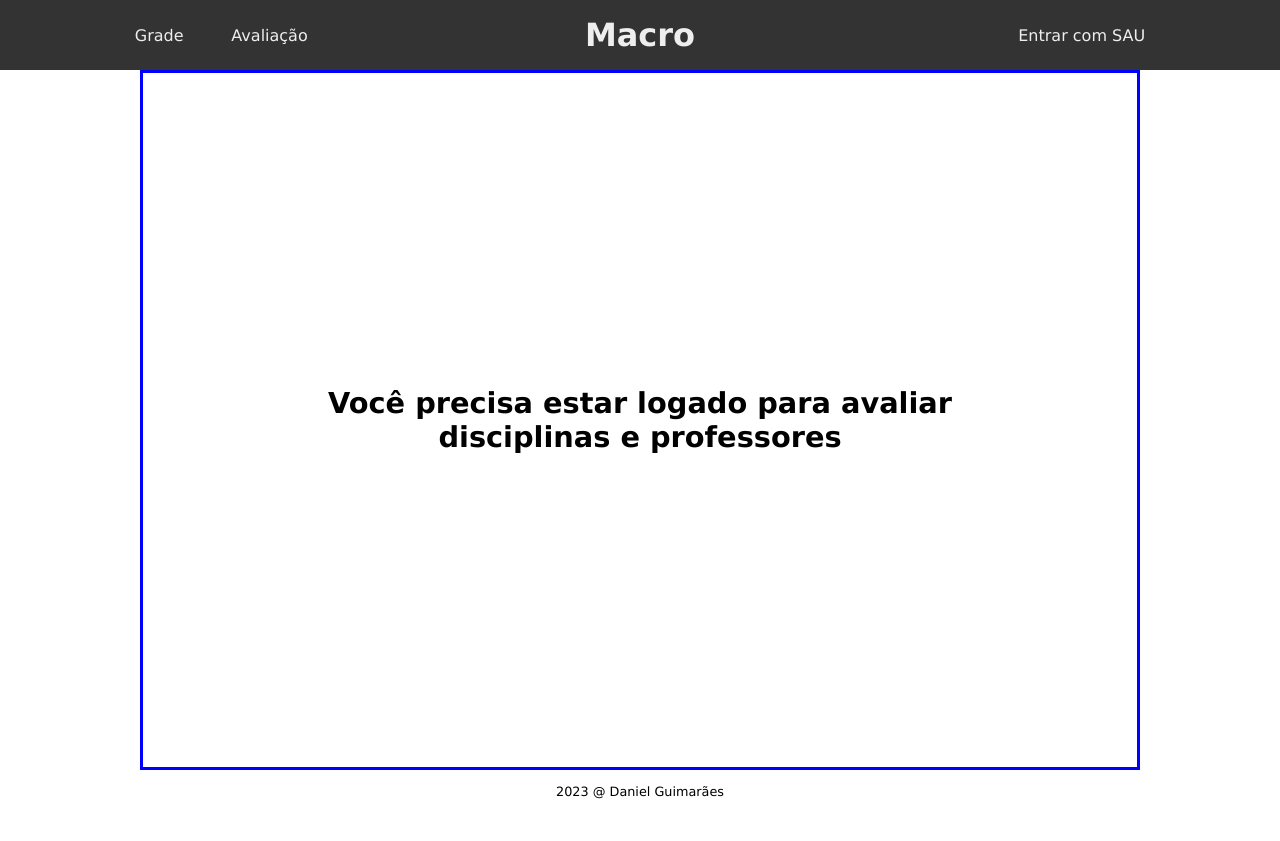
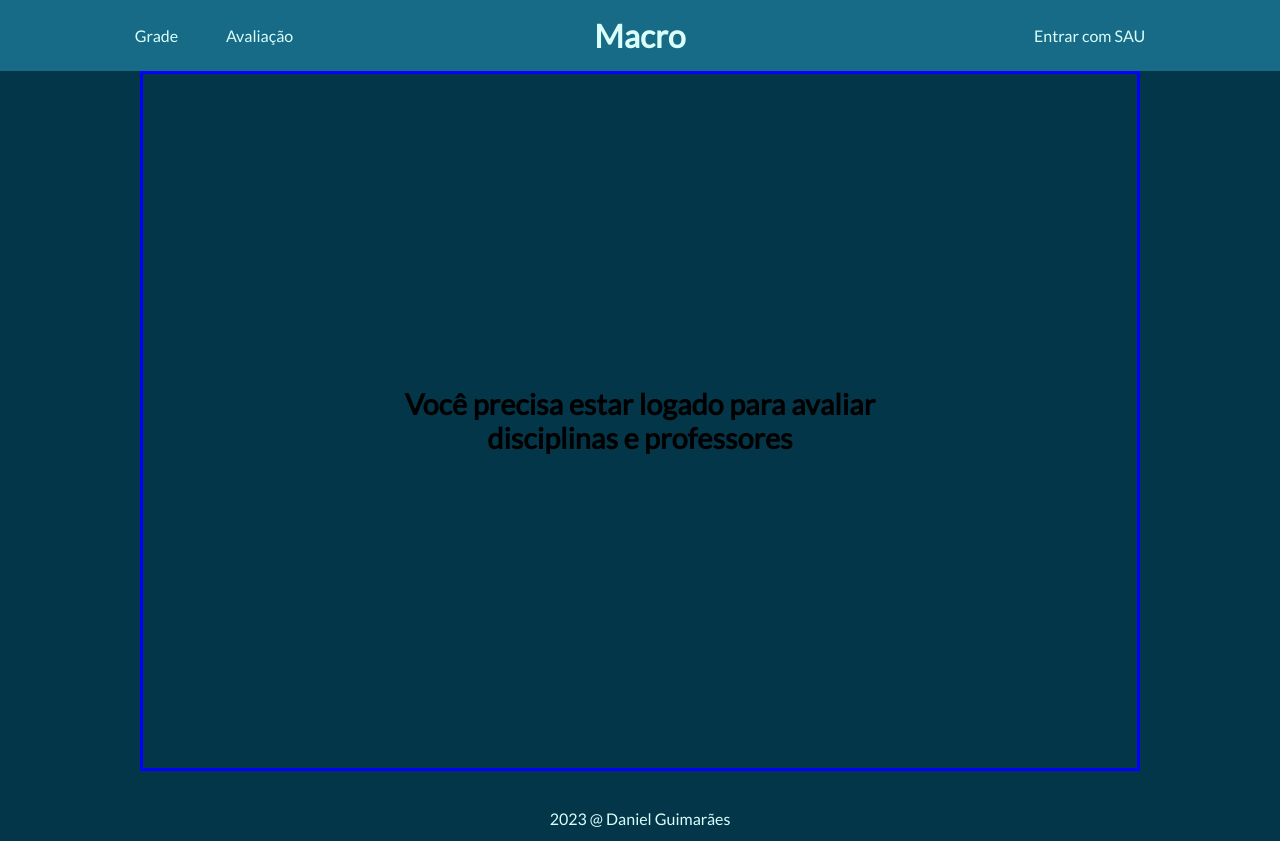
Before and after one commit to Leinadium/puc-disciplinas, a SvelteKit app in the folder front/: page /avaliacao in a window 1280 px wide. Before the commit the page ends 800 px from the top, so only its background shows below. Built offline with nearby package versions, Linux system fonts and the light colour scheme; no server answers.

Commit message:
front: iniciando banho de css

```diff
--- a/front/src/app.html
+++ b/front/src/app.html
@@ -15,7 +15,6 @@
 			height: 100%;
 			margin: 0;
 			padding: 0;
-			font-family: Verdana, Geneva, Tahoma, sans-serif;
 		}
 	</style>
 </html>
--- a/front/src/components/Footer.svelte
+++ b/front/src/components/Footer.svelte
@@ -8,15 +8,15 @@
 
 <style>
     div {
-        margin: 0;
-        padding: 0;
-        position: absolute;
-        bottom: 0;
+        box-sizing: border-box;
+        width: 100%;
+        padding: 3% 0 1% 0;
+        text-align: center;
 
-        width: 100%;
-        text-align: center;
+        background: var(--color-main-1);
     }
     span {
-        font-size: 0.8rem;
+        font-size: 1rem;
+        color: var(--color-main-4)
     }
 </style>
--- a/front/src/components/Header.svelte
+++ b/front/src/components/Header.svelte
@@ -19,8 +19,8 @@
 
 <style>
     header {
-        background-color: #333;
-        color: #fff;
+        background-color: var(--color-main-2);
+        color: var(--color-main-4);
         box-sizing: border-box;
         padding: 1rem 10%;
         width: 100%;
@@ -47,21 +47,25 @@
 
     .nav-item {
         text-decoration: none;
-        color: #eee;
+        color: var(--color-main-4);
         box-sizing: border-box;
         padding: 2%;
-        border-radius: 0.5rem;
+        border-radius: var(--border-radius);
         background: transparent;
+        font-size: 1rem;
 
         transition: background 0.2s;
     }
     .nav-item:hover {
-        background: #666;
+        background: var(--color-main-3);
     }
 
     h1 {
         margin: 0;
         text-align: center;
+    }
+    h1 > a {
+        font-size: 2rem !important;
     }
 
     #nav-login {
--- a/front/src/components/avaliacao/CampoAvaliacao.svelte
+++ b/front/src/components/avaliacao/CampoAvaliacao.svelte
@@ -175,7 +175,7 @@
         text-align: center;
         background: #fff;
         border: 1px solid #444;
-        border-radius: 10px;
+        border-radius: var(--border-radius);
         cursor: pointer;
 
         transition: background 0.2s;
--- a/front/src/components/avaliacao/CampoPesquisa.svelte
+++ b/front/src/components/avaliacao/CampoPesquisa.svelte
@@ -142,7 +142,7 @@
         width: 70%;
         height: 100%;
         padding: 0.5rem;
-        border-radius: 0.5rem;
+        border-radius: var(--border-radius);
         border: 1px solid #aaa;
     }
     select {
@@ -181,7 +181,7 @@
         box-sizing: border-box;
         width: 100%;
         padding: 0.6rem 0.5rem;
-        border-radius: 0.5rem;
+        border-radius: var(--border-radius);
         background: #aaa;
     }
     .explicacao {
--- a/front/src/components/avaliacao/ItemAvaliacao.svelte
+++ b/front/src/components/avaliacao/ItemAvaliacao.svelte
@@ -55,7 +55,7 @@
         background: #eee;
         box-sizing: border-box;
         padding: 0.5rem;
-        border-radius: 0.5rem;
+        border-radius: var(--border-radius);
     }
 
     .item-avaliacao.disable {
--- a/front/src/components/common/DisciplinaBox.svelte
+++ b/front/src/components/common/DisciplinaBox.svelte
@@ -58,7 +58,7 @@
         width: fit-content;
         height: 1.5rem;
         padding: 0.2rem 0.3rem 0.2rem 0.3rem;
-        border-radius: 1rem;
+        border-radius: var(--border-radius);
 
         margin: 0 0.4rem;
 
--- a/front/src/components/common/GenericBox.svelte
+++ b/front/src/components/common/GenericBox.svelte
@@ -27,7 +27,7 @@
         width: 100%;
         height: 100%;
 
-        border-radius: 10px;
+        border-radius: var(--border-radius);
         box-shadow: 0 0 10px rgba(0, 0, 0, 0.1);
 
         padding: 10px;
--- a/front/src/components/grade/botoes/BotaoGenerico.svelte
+++ b/front/src/components/grade/botoes/BotaoGenerico.svelte
@@ -16,7 +16,7 @@
         width: 80%;
         height: fit-content;
         padding: 3%;
-        border-radius: 5px;
+        border-radius: var(--border-radius);
 
         font-size: 0.8em;
         cursor: pointer;
--- a/front/src/components/login/LoginHeader.svelte
+++ b/front/src/components/login/LoginHeader.svelte
@@ -59,7 +59,7 @@
 
     .log {
         text-decoration: none;
-        color: #eee;
+        color: var(--color-main-4);
         box-sizing: border-box;
         padding: 2%;
         border-radius: 0.5rem;
@@ -68,6 +68,6 @@
         transition: background 0.2s;
     }
     .log:hover {
-        background: #666;
+        background: var(--color-main-3);
     }
 </style>
--- a/front/src/routes/+layout.svelte
+++ b/front/src/routes/+layout.svelte
@@ -3,6 +3,10 @@
     import Footer from "../components/Footer.svelte";
 	import Header from "../components/Header.svelte";
 </script>
+
+<svelte:head>
+    <link rel="stylesheet" href="https://fonts.googleapis.com/css?family=Lato">
+</svelte:head>
 
 <Header titulo="Macro" />
     <CheckLogin />
@@ -14,7 +18,9 @@
 <style>
     main {
         width: 100%;
-        height: 100%;
+        min-height: 100%;
+
+        background: var(--color-main-1);
     }
 
     :global(html) {
@@ -29,5 +35,8 @@
         --color-tria-5: #FFF69E;
 
         --border-radius: 15px;
+
+        /* font-family: Verdana, Geneva, Tahoma, sans-serif; */
+        font-family: Lato, Verdana, Geneva, Tahoma, sans-serif;
     }
 </style>
```
